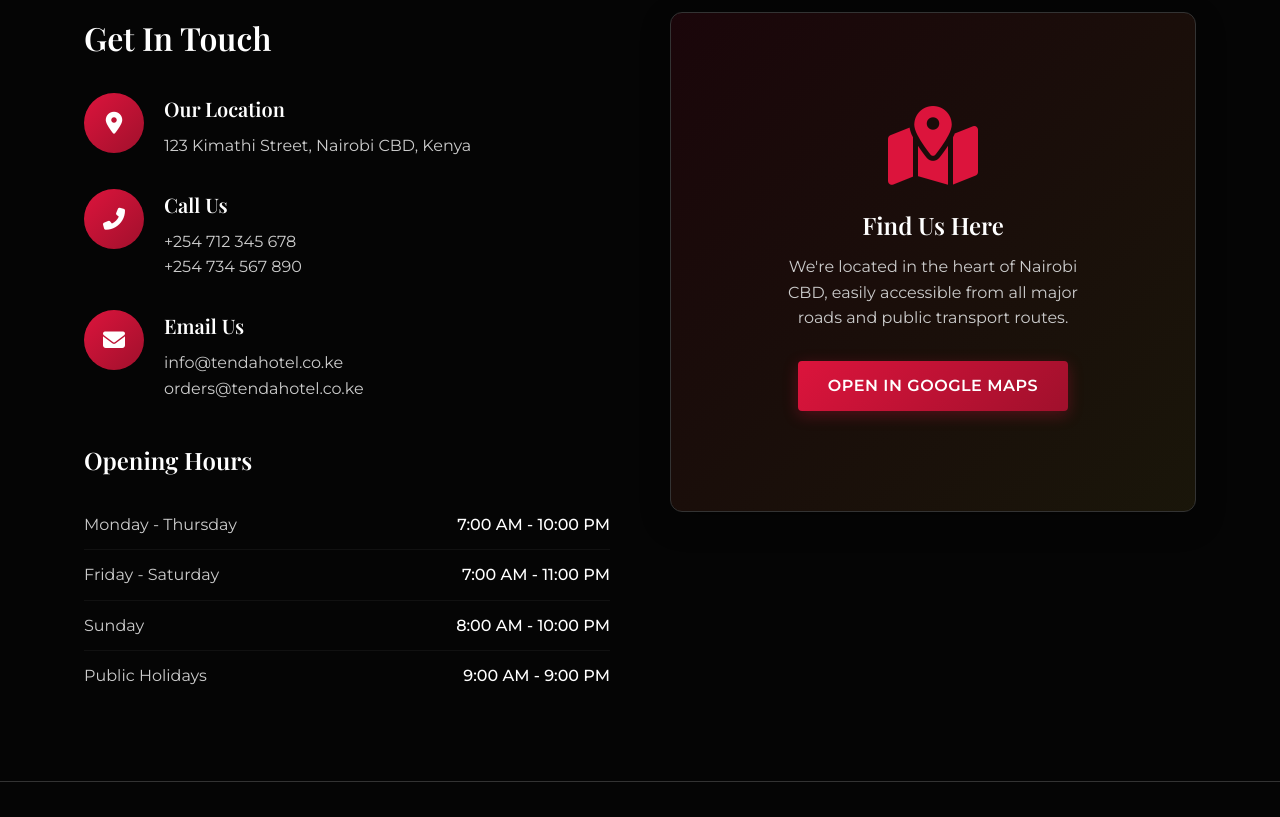
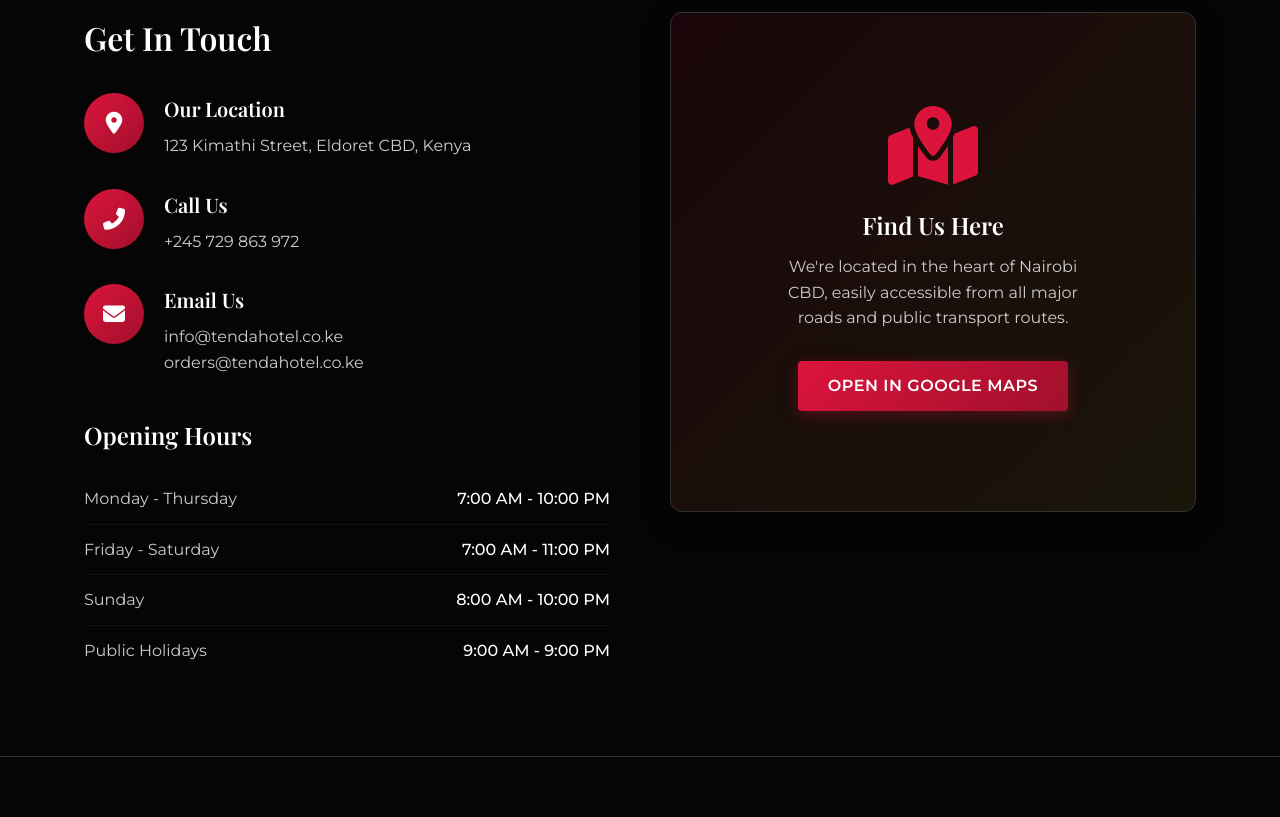
Before and after one commit to jentrixcompany/hotel_project, a plain HTML site: page index.html in a window 1280 px wide. Shown: the part 7820-8637 px from the top of the page. Drawn offline with nearby package versions, Linux system fonts and the light colour scheme.

Commit message:
Initial Commit

```diff
--- a/index.html
+++ b/index.html
@@ -479,7 +479,7 @@
                         </div>
                         <div class="contact-details">
                             <h4>Our Location</h4>
-                            <p>123 Kimathi Street, Nairobi CBD, Kenya</p>
+                            <p>123 Kimathi Street, Eldoret CBD, Kenya</p>
                         </div>
                     </div>
 
@@ -489,8 +489,7 @@
                         </div>
                         <div class="contact-details">
                             <h4>Call Us</h4>
-                            <p>+254 712 345 678</p>
-                            <p>+254 734 567 890</p>
+                            <p>+245 729 863 972</p>
                         </div>
                     </div>
 
```
